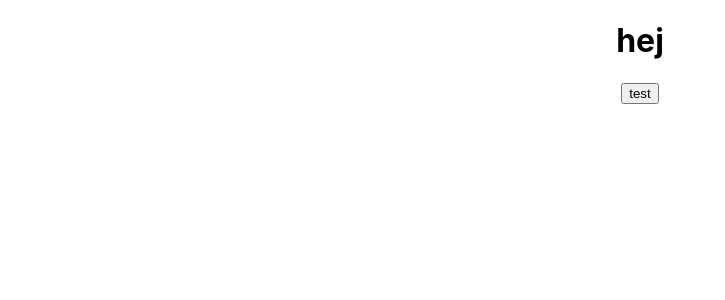
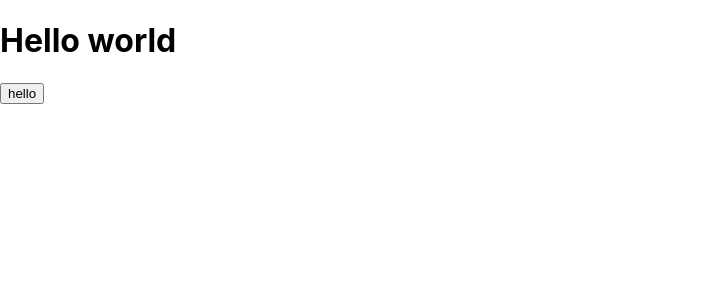
Before and after one commit to Grabiec/test, a React (Create React App) app: page / in a window 1280 px wide. Shown: the top 300 px of the page, without its empty margins (0-725 px from the left). Built offline with nearby package versions, Linux system fonts and the light colour scheme.

Commit message:
zadanie1

```diff
--- a/src/App.js
+++ b/src/App.js
@@ -2,9 +2,9 @@ import './App.css'
 
 function App() {
 	return (
-		<div className='App'>
-			<h1>hej </h1>
-			<button>test</button>
+		<div>
+			<h1>Hello world </h1>
+			<button>hello</button>
 		</div>
 	)
 }
```
